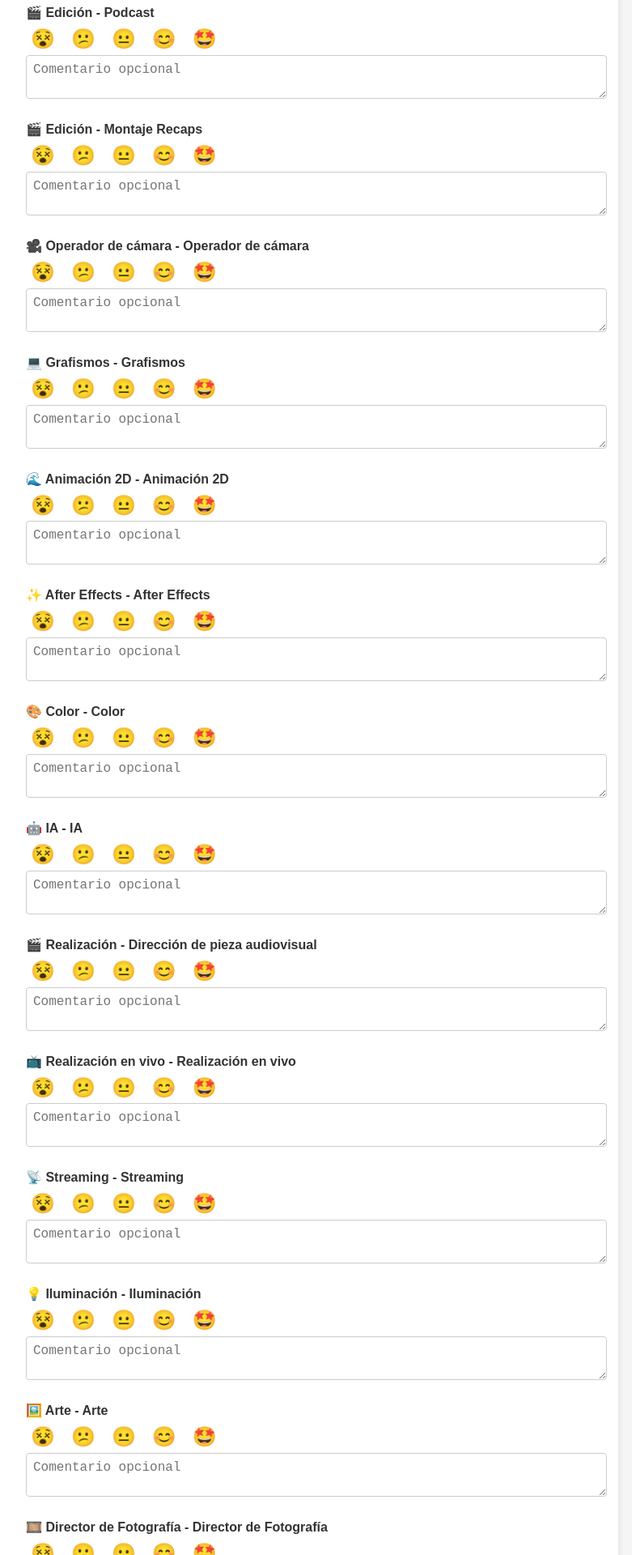
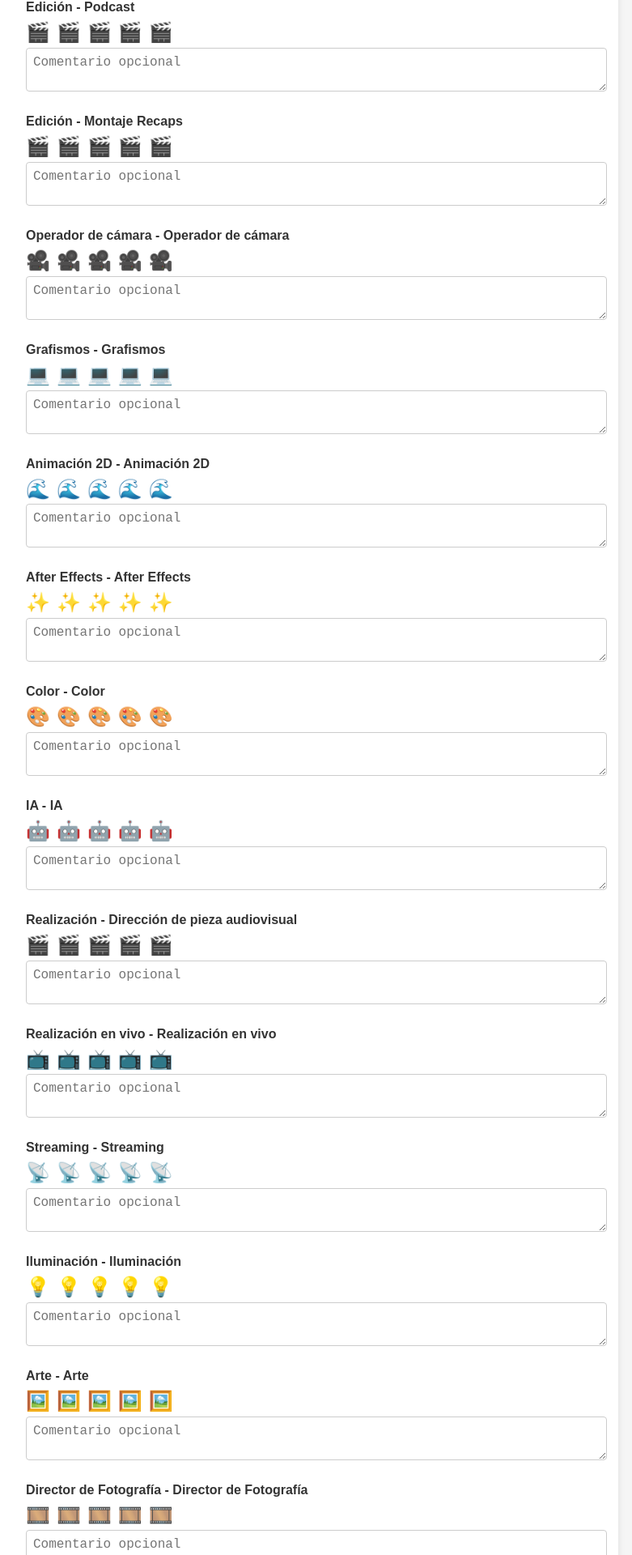
Before and after one commit to Emisound/autoevaluacion-iberianmedi, a React (Vite) app: page / in a window 1280 px wide. Shown: the part 623-2543 px from the top of the page at 81% size, without its empty margins (258-1039 px from the left). Built offline with nearby package versions, Linux system fonts and the light colour scheme.

Commit message:
Update App.jsx

```diff
--- a/src/App.jsx
+++ b/src/App.jsx
@@ -1,7 +1,7 @@
 import './index.css';
 import { useState } from 'react';
-import { initializeApp } from "firebase/app";
-import { getFirestore, collection, addDoc } from "firebase/firestore";
+import { initializeApp } from 'firebase/app';
+import { getFirestore, collection, addDoc } from 'firebase/firestore';
 import logo from './assets/IM_icon_color_fondo_negro.png';
 
 const firebaseConfig = {
@@ -18,79 +18,20 @@ const app = initializeApp(firebaseConfig);
 const db = getFirestore(app);
 
 const competencias = [
-  {
-    categoria: "Edición",
-    subcategorias: [
-      "Shorts para redes",
-      "Video corporativo",
-      "Podcast",
-      "Montaje Recaps",
-    ],
-    icono: "🎬"
-  },
-  {
-    categoria: "Operador de cámara",
-    subcategorias: [""],
-    icono: "🎥"
-  },
-  {
-    categoria: "Grafismos",
-    subcategorias: [""],
-    icono: "💻"
-  },
-  {
-    categoria: "Animación 2D",
-    subcategorias: [""],
-    icono: "🌊"
-  },
-  {
-    categoria: "After Effects",
-    subcategorias: [""],
-    icono: "✨"
-  },
-  {
-    categoria: "Color",
-    subcategorias: [""],
-    icono: "🎨"
-  },
-  {
-    categoria: "IA",
-    subcategorias: [""],
-    icono: "🤖"
-  },
-  {
-    categoria: "Realización",
-    subcategorias: ["Dirección de pieza audiovisual"],
-    icono: "🎬"
-  },
-  {
-    categoria: "Realización en vivo",
-    subcategorias: [""],
-    icono: "📺"
-  },
-  {
-    categoria: "Streaming",
-    subcategorias: [""],
-    icono: "📡"
-  },
-  {
-    categoria: "Iluminación",
-    subcategorias: [""],
-    icono: "💡"
-  },
-  {
-    categoria: "Arte",
-    subcategorias: [""],
-    icono: "🖼️"
-  },
-  {
-    categoria: "Director de Fotografía",
-    subcategorias: [""],
-    icono: "🎞️"
-  },
+  { categoria: "Edición", subcategorias: ["Shorts para redes", "Video corporativo", "Podcast", "Montaje Recaps"], icono: "🎬" },
+  { categoria: "Operador de cámara", subcategorias: [""], icono: "🎥" },
+  { categoria: "Grafismos", subcategorias: [""], icono: "💻" },
+  { categoria: "Animación 2D", subcategorias: [""], icono: "🌊" },
+  { categoria: "After Effects", subcategorias: [""], icono: "✨" },
+  { categoria: "Color", subcategorias: [""], icono: "🎨" },
+  { categoria: "IA", subcategorias: [""], icono: "🤖" },
+  { categoria: "Realización", subcategorias: ["Dirección de pieza audiovisual"], icono: "🎬" },
+  { categoria: "Realización en vivo", subcategorias: [""], icono: "📺" },
+  { categoria: "Streaming", subcategorias: [""], icono: "📡" },
+  { categoria: "Iluminación", subcategorias: [""], icono: "💡" },
+  { categoria: "Arte", subcategorias: [""], icono: "🖼️" },
+  { categoria: "Director de Fotografía", subcategorias: [""], icono: "🎞️" }
 ];
-
-const niveles = ["😵", "😕", "😐", "😊", "🤩"];
 
 function App() {
   const [formulario, setFormulario] = useState({});
@@ -139,12 +80,7 @@ function App() {
       <h1>Autoevaluación de Filmmakers</h1>
       <form onSubmit={enviarFormulario}>
         <label>Tu nombre</label>
-        <input
-          type="text"
-          value={nombre}
-          onChange={e => setNombre(e.target.value)}
-          required
-        />
+        <input type="text" value={nombre} onChange={e => setNombre(e.target.value)} required />
 
         {competencias.map((comp) =>
           comp.subcategorias.map((sub, i) => {
@@ -153,17 +89,17 @@ function App() {
 
             return (
               <div key={clave}>
-                <label>{comp.icono} {clave}</label>
+                <label>{clave}</label>
                 <div className="emoji-container">
-                  {niveles.map((nivel, idx) => (
-                    <button
-                      key={idx}
-                      type="button"
-                      className={`emoji-button ${datos.valor === nivel ? "selected" : ""}`}
+                  {[1, 2, 3, 4, 5].map((nivel) => (
+                    <span
+                      key={nivel}
+                      className={`emoji-button ${datos.valor >= nivel ? "selected" : ""}`}
                       onClick={() => manejarCambio(clave, nivel)}
+                      onMouseOver={() => manejarCambio(clave, nivel)}
                     >
-                      {nivel}
-                    </button>
+                      {comp.icono}
+                    </span>
                   ))}
                 </div>
                 <textarea
```
